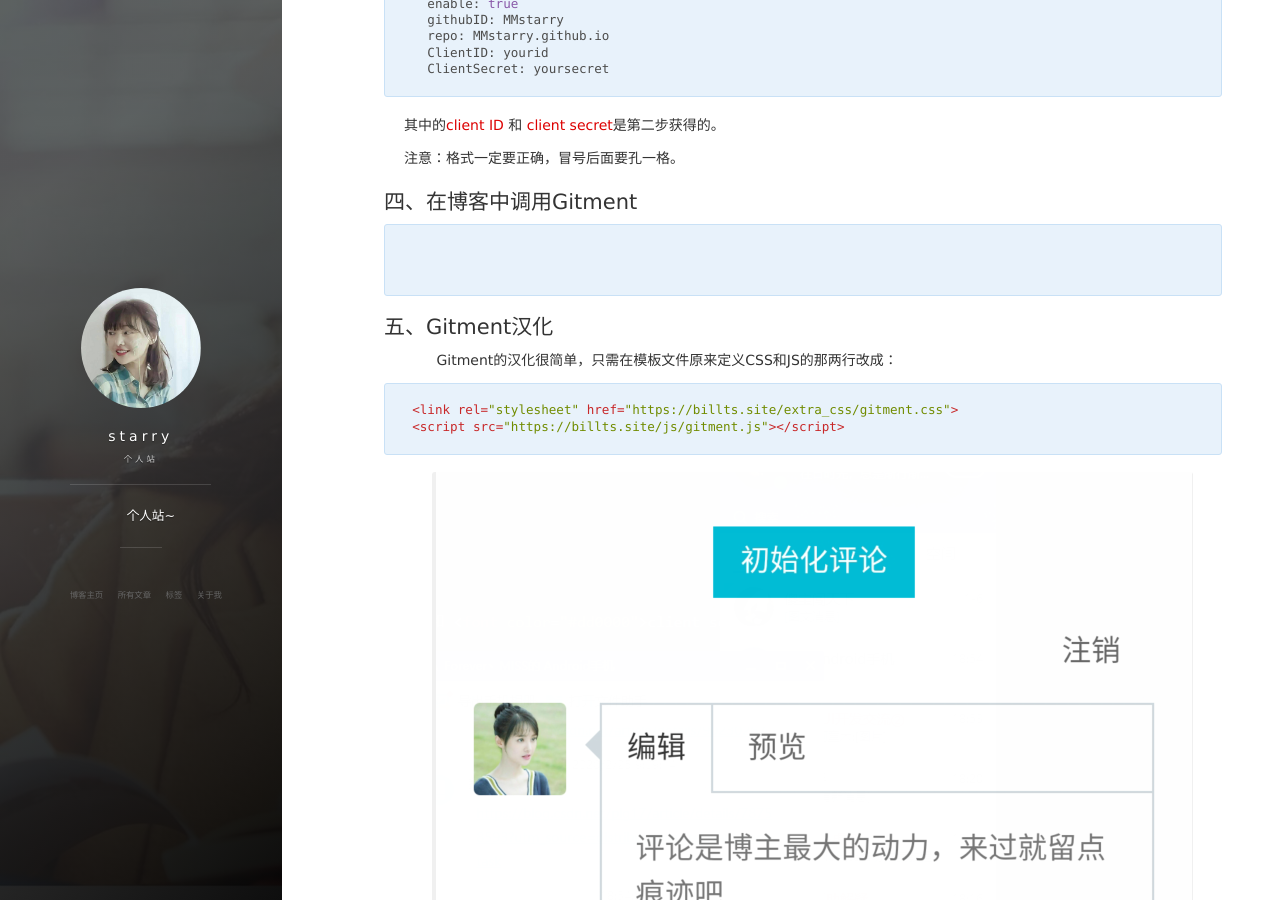
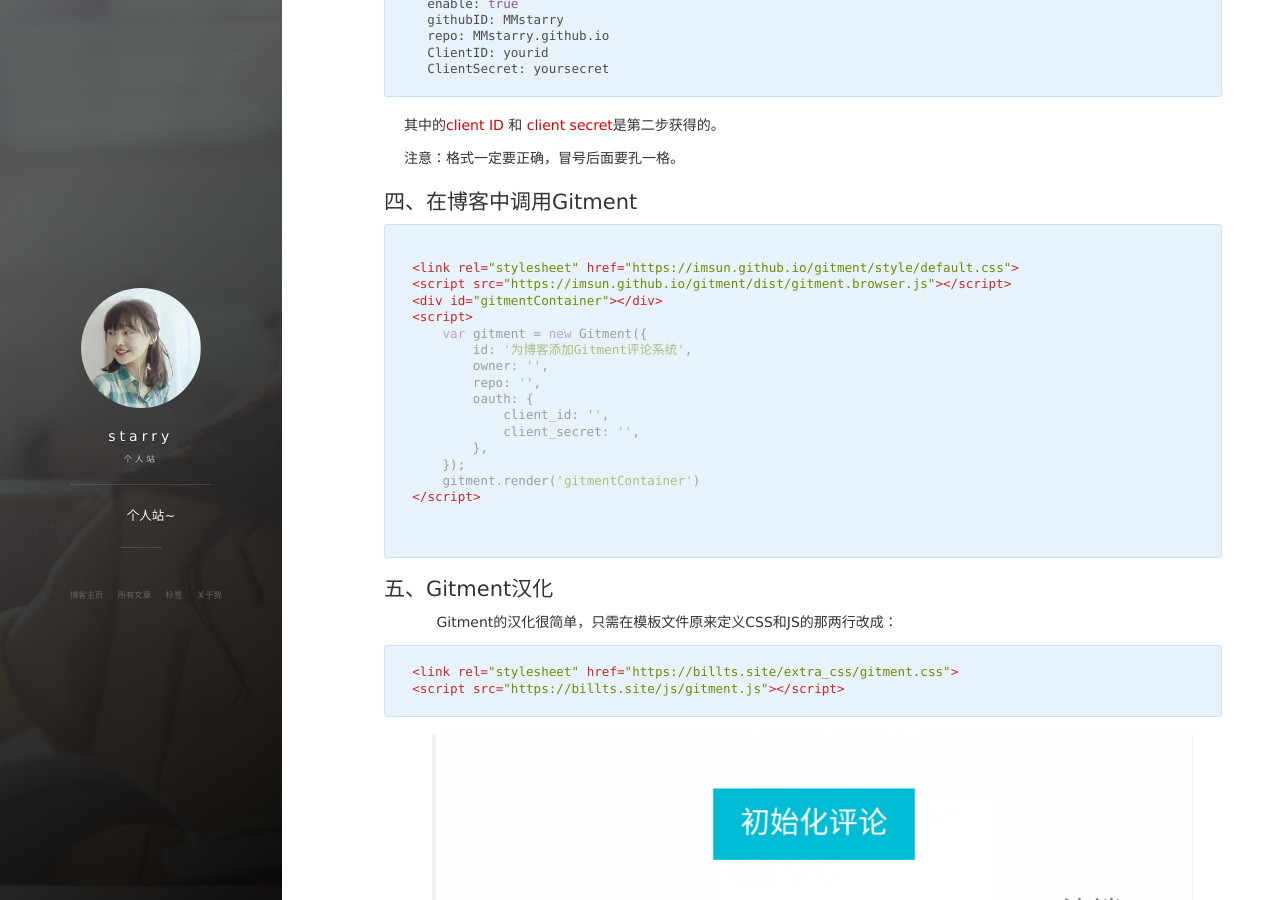
Before and after one commit to MMstarry/MMstarry.github.io, a Jekyll site: the page built from _posts/2017-09-24-gitment.md, in a window 1280 px wide and 900 px high, scrolled down 1163 px. Built offline with Jekyll 4.4.1, drawn with Linux system fonts in a browser that asks for light colours; nearby versions of some CDN libraries; comment, search, counter and statistics services are not loaded.

Commit message:
Update 2017-09-24-gitment.md

````diff
--- a/_posts/2017-09-24-gitment.md
+++ b/_posts/2017-09-24-gitment.md
@@ -40,7 +40,7 @@ gitment:
 ## 四、在博客中调用Gitment
 
 ```js
-{% if site.comment.gitment_repo %}
+{% if site.comment.gitment %}
 <link rel="stylesheet" href="https://imsun.github.io/gitment/style/default.css">
 <script src="https://imsun.github.io/gitment/dist/gitment.browser.js"></script>
 <div id="gitmentContainer"></div>
````
